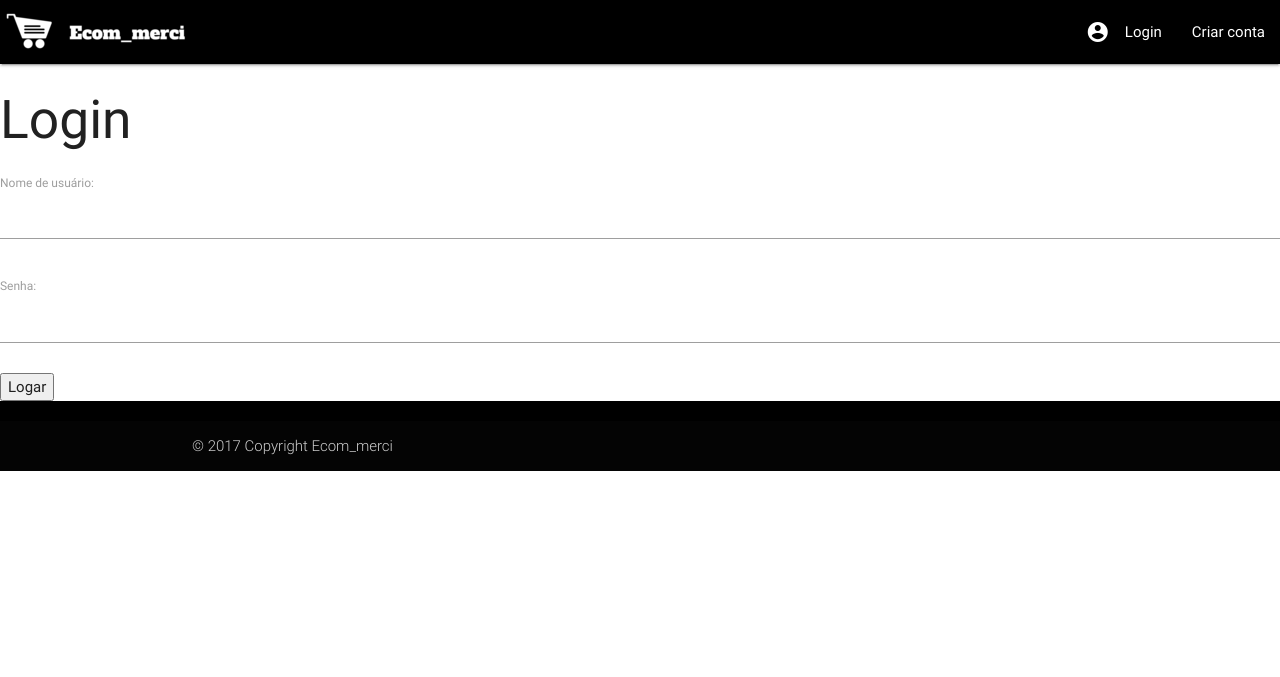
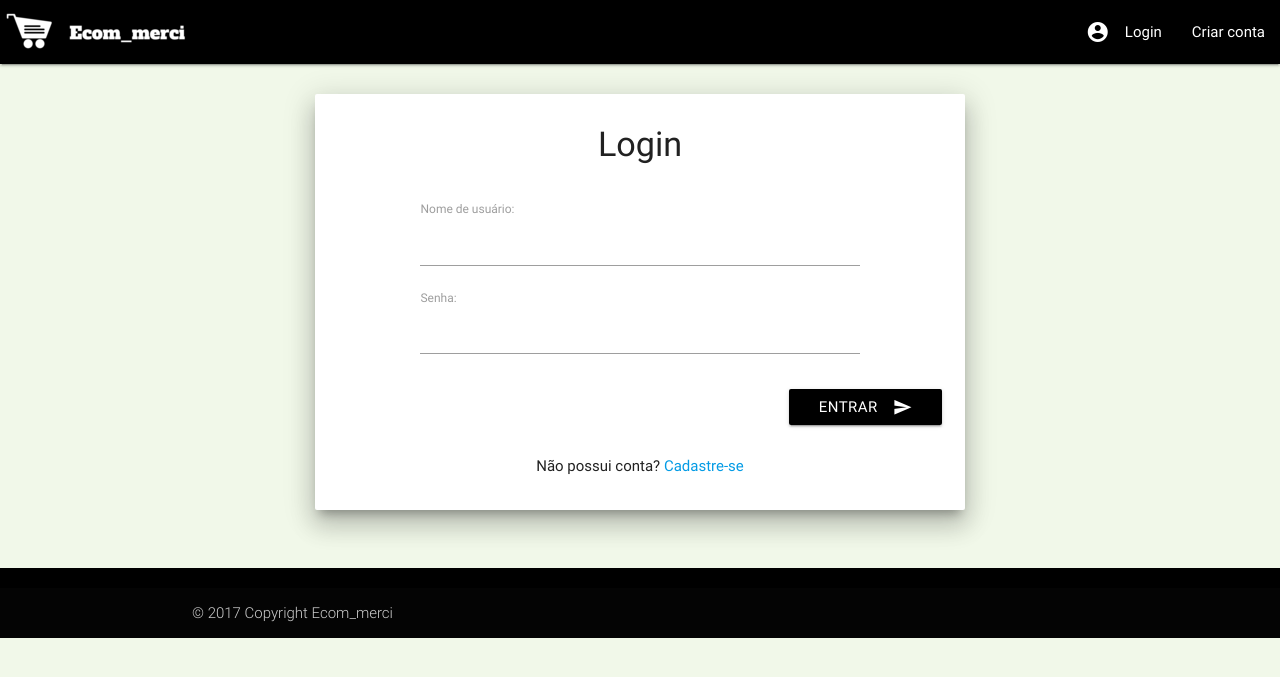
Before and after one commit to Desenho-2-2017/Ecom_merci, a Django app: page /users/login/ in a window 1280 px wide. Shown: the top 677 px of the page. Run offline with Django 3.2, Linux system fonts and the light colour scheme; parts of the project's set-up code (start-up, migrations or seed data) failed here and were passed over; some libraries are stand-ins or nearby versions.

Commit message:
Refactoring edit, login and sign up templates

```diff
--- a/users/templates/login.html
+++ b/users/templates/login.html
@@ -1,6 +1,5 @@
 {%  extends "base.html" %}
 {% block main_content %}
-  <h2>Login</h2>
   {% if messages %}
   <ul class="messages">
       {% for message in messages %}
@@ -8,9 +7,56 @@
       {% endfor %}
   </ul>
   {% endif %}
+  <body class="light-green lighten-5">
+
+    <div class="container">
+  <br>
+
   <form method="post">
     {% csrf_token %}
-    {{ form.as_p }}
-    <button type="submit">Logar</button>
-  </form>
+
+    <!-- Start Page Loading -->
+    <div id="loader-wrapper">
+        <div id="loader"></div>
+        <div class="loader-section section-left"></div>
+        <div class="loader-section section-right"></div>
+    </div>
+    <!-- End Page Loading -->
+
+    <div class="container">
+    <div id="login-page" class="row">
+      <div class="col s12 z-depth-5 card-panel">
+        <form class="login-form">
+          <div class="row">
+            <div class="input-field col s12 center">
+              <h4>Login</h4>
+            </div>
+          </div>
+
+          <div class="container">
+          {{ form.as_table }}
+        </div>
+
+
+            <div class="input-field col s12">
+              <button class="btn waves-effect  black accent-4 right" type="submit" name="action">Entrar
+            <i class="material-icons right">send</i>
+            </div>
+
+            <div class="input-field col s12">
+
+              <p class="margin center medium-small sign-up">Não possui conta? <a href="/users/sign_up/">Cadastre-se</a></p>
+              <br>
+          </div>
+        </form>
+      </div>
+      </div>
+      </div>
+    </div>
+        </div>
+      </div>
+    </form>
+  </div>
+  <br>
+</body>
 {% endblock main_content %}
```
Also changed, not shown: users/templates/edit.html (+48 -5 lines), users/templates/signup.html (+7 -12 lines).
